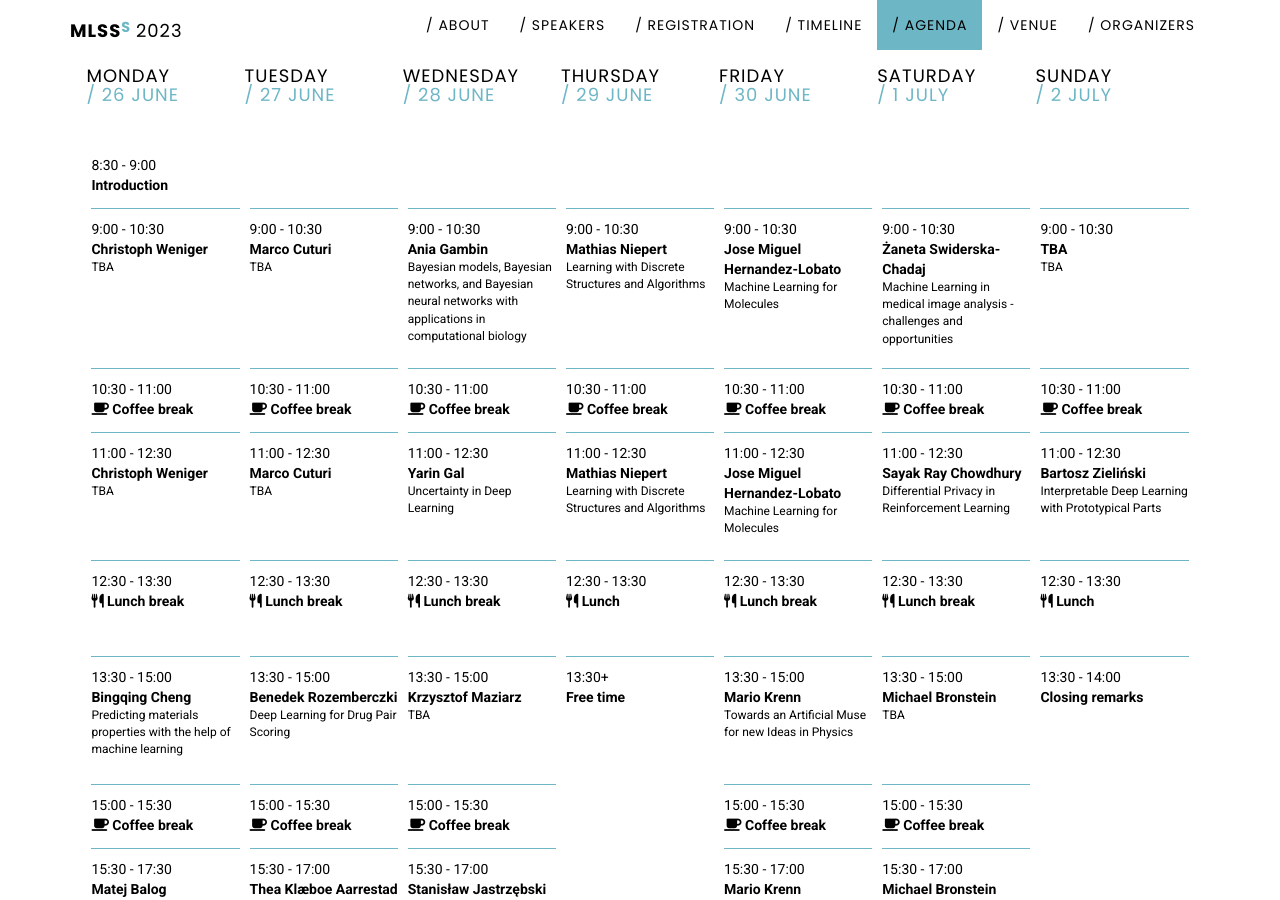
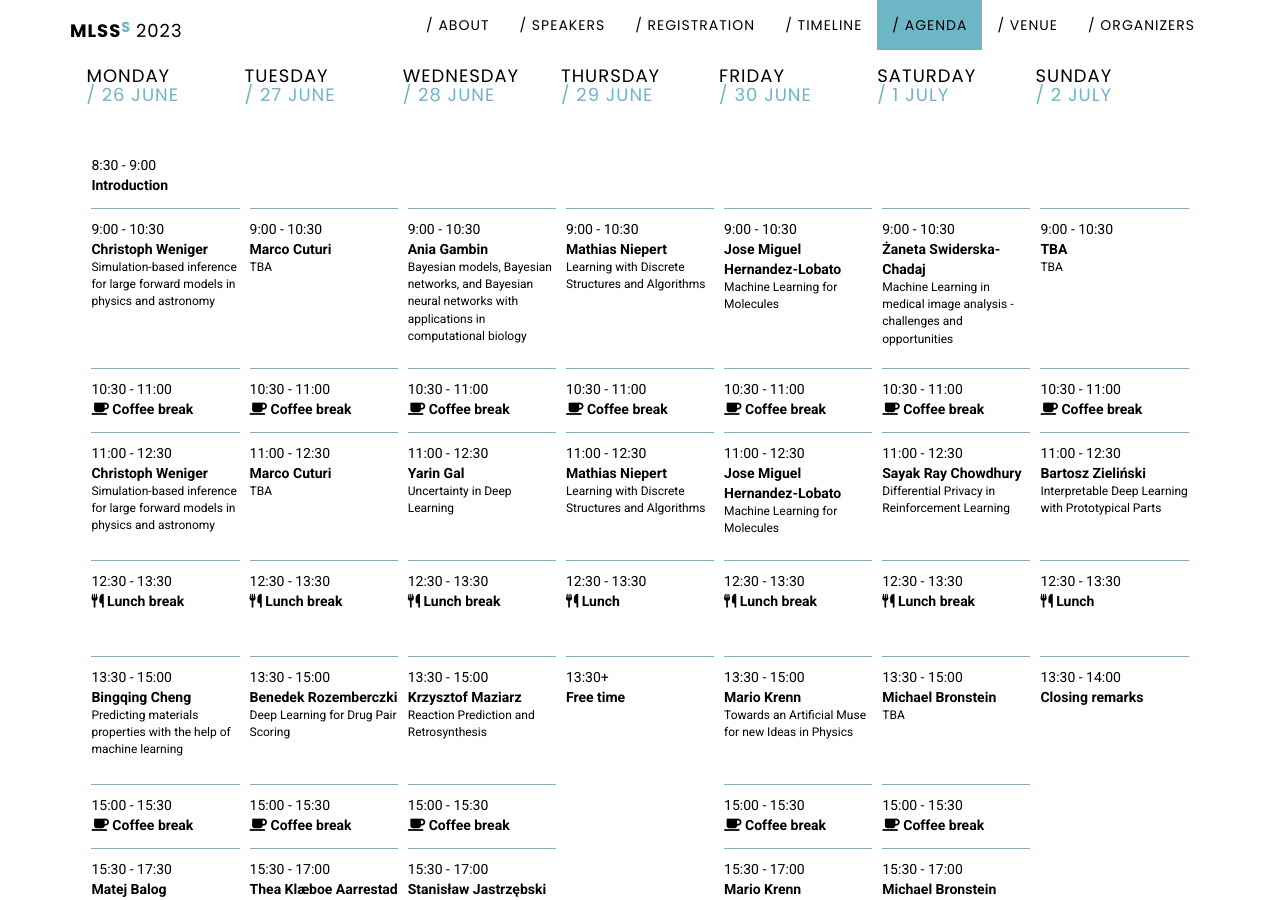
Before and after one commit to mlinpl/mlss2023.mlinpl.org, a Jekyll site: the page built from index.html, in a window 1280 px wide and 900 px high, scrolled down 4437 px. Built offline with Jekyll 4.4.1, drawn with Linux system fonts in a browser that asks for light colours; some of the changed text lies outside the part shown.

Commit message:
Update the agenda

```diff
--- a/_data/mlss-agenda.yml
+++ b/_data/mlss-agenda.yml
@@ -5,14 +5,14 @@
       time: 8:30 - 9:00
       height: 1
     - title: Christoph Weniger
-      subtitle: TBA
+      subtitle: Simulation-based inference for large forward models in physics and astronomy
       time: 9:00 - 10:30
       height: 4
     - title: <i class="fa-solid fa-mug-saucer"></i> Coffee break
       time: 10:30 - 11:00
       height: 1
     - title: Christoph Weniger
-      subtitle: TBA
+      subtitle: Simulation-based inference for large forward models in physics and astronomy
       time: 11:00 - 12:30
       height: 3
     - title: <i class="fa-solid fa-utensils"></i> Lunch break
@@ -64,7 +64,7 @@
       time: 15:00 - 15:30
       height: 1
     - title: Thea Klæboe Aarrestad
-      subtitle: TBA
+      subtitle: "Unlocking the Secrets of the Universe: Accelerating Discovery with Machine Learning at CERN"
       time: 15:30 - 17:00
       height: 3
     - title: Poster session
@@ -91,7 +91,7 @@
       time: 12:30 - 13:30
       height: 2
     - title: Krzysztof Maziarz
-      subtitle: TBA
+      subtitle: Reaction Prediction and Retrosynthesis
       time: 13:30 - 15:00
       height: 3
     - title: <i class="fa-solid fa-mug-saucer"></i> Coffee break
```
